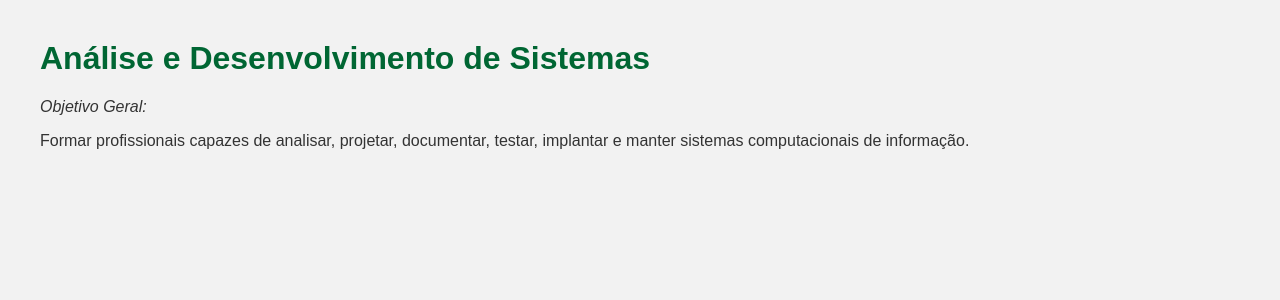
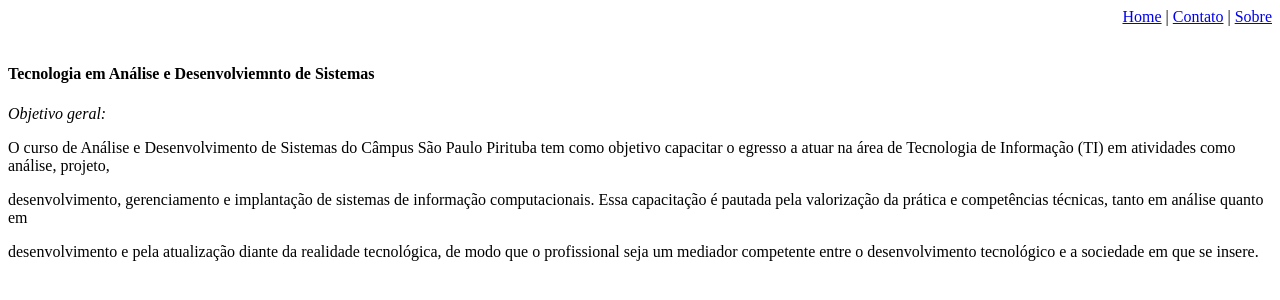
Before and after one commit to DeboraBee/dwba4-semana-04-PT3032167, a plain HTML site: page curso_ads.html in a window 1280 px wide. Drawn offline with Linux system fonts and the light colour scheme.

Commit message:
Update curso_ads.html

```diff
--- a/curso_ads.html
+++ b/curso_ads.html
@@ -1,27 +1,25 @@
 <!DOCTYPE html>
-<html lang="pt-br">
-<head>
-  <meta charset="UTF-8">
-  <title>Análise e Desenvolvimento de Sistemas</title>
-  <style>
-    body {
-      font-family: Arial, sans-serif;
-      margin: 40px;
-      background-color: #f2f2f2;
-      color: #333;
-    }
-    h1 {
-      color: #006633;
-    }
-    em {
-      display: block;
-      margin-bottom: 10px;
-    }
-  </style>
-</head>
-<body>
-  <h1>Análise e Desenvolvimento de Sistemas</h1>
-  <em>Objetivo Geral:</em>
-  <p>Formar profissionais capazes de analisar, projetar, documentar, testar, implantar e manter sistemas computacionais de informação.</p>
-</body>
+<html>
+  <head>
+    <meta charset="UTF-8">
+    <link rel="icon" href="favicon.ico" type="image/x-icon">
+  </head>
+  <body>
+     <div style="text-align: right;">
+        <a href="index.html">Home</a>
+	      |
+        <a href="contato.html">Contato</a>
+	      |
+        <a href="sobre.html">Sobre</a>
+    </div>
+    <br>
+    <h4>Tecnologia em Análise e Desenvolviemnto de Sistemas</h4>
+     <i><p> Objetivo geral:</p></i>
+    <p> O curso de Análise e Desenvolvimento de Sistemas do Câmpus São Paulo Pirituba tem como objetivo capacitar o egresso a atuar na área de Tecnologia de Informação (TI) em atividades como análise, projeto,</p>
+    <p>desenvolvimento, gerenciamento e implantação de sistemas de informação computacionais. Essa capacitação é pautada pela valorização da prática e competências técnicas, tanto em análise quanto em </p>
+    <p> desenvolvimento e pela atualização diante da realidade tecnológica, de modo que o profissional seja um mediador competente entre o desenvolvimento tecnológico e a sociedade em que se insere.</p>
+
+
+
+  </body>
 </html>
```
